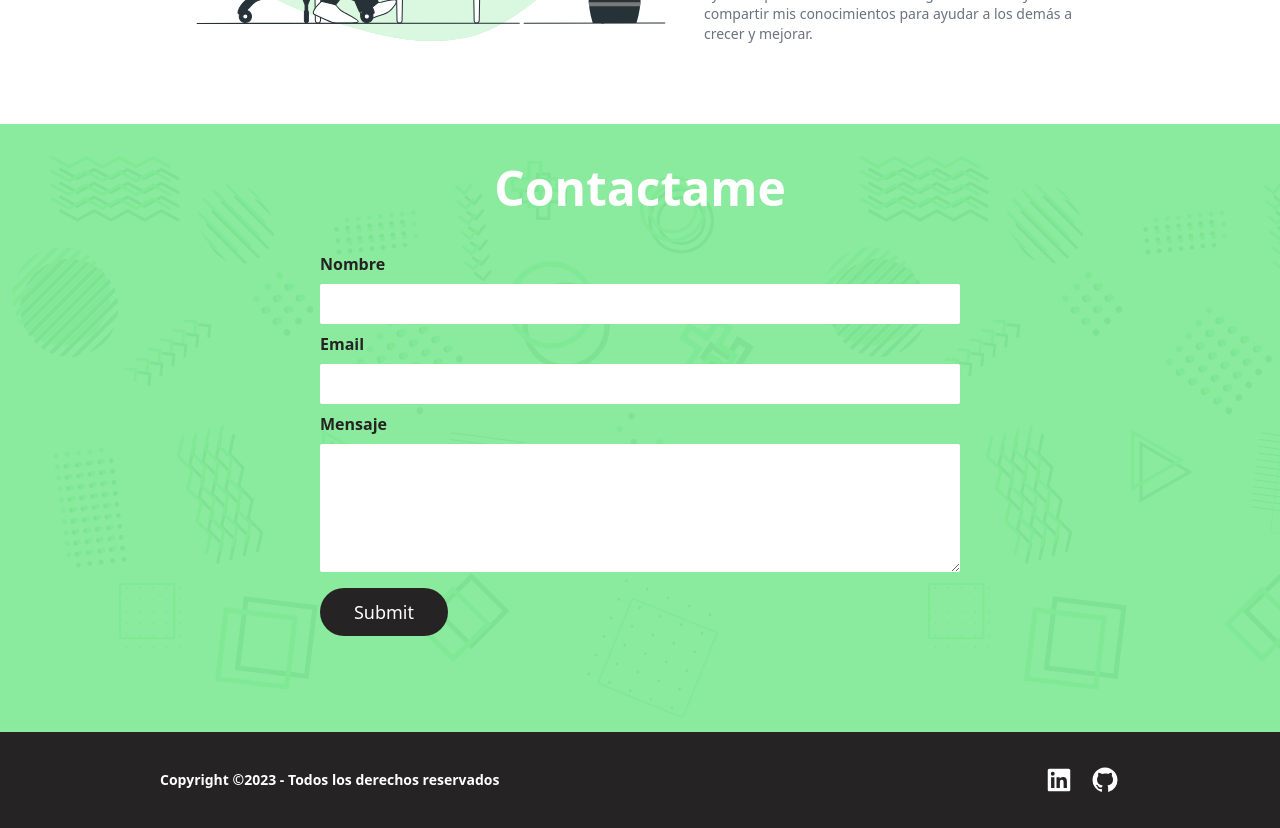
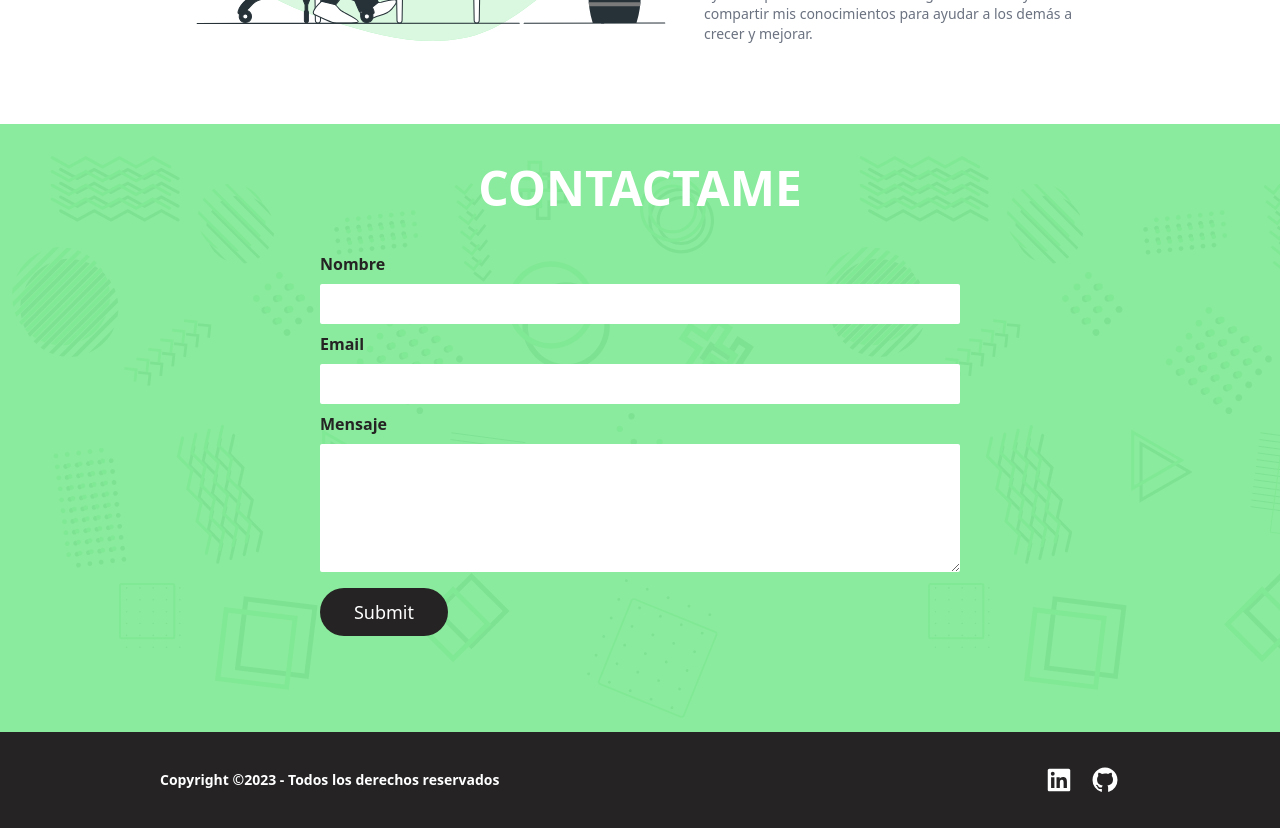
Before and after one commit to julioxr/porfolio, a Next.js app: page / in a window 1280 px wide. Shown: the part 3040-3868 px from the top of the page. Built offline with nearby package versions, Linux system fonts and the light colour scheme.

Commit message:
correcion visual

```diff
--- a/src/components/contacto/MainContacto.jsx
+++ b/src/components/contacto/MainContacto.jsx
@@ -9,7 +9,7 @@ const MainContacto = () => {
         >
             <div className="container mx-auto">
                 <h2 className="font-bold text-5xl py-6 sm:py-10 text-white text-center">
-                    Contactame
+                    CONTACTAME
                 </h2>
                 <FormContacto />
             </div>
--- a/src/components/portfolio/MainPortfolio.jsx
+++ b/src/components/portfolio/MainPortfolio.jsx
@@ -40,7 +40,7 @@ const MainPortfolio = () => {
                             whileInView={{ x: 0, opacity: 1 }}
                             transition={{ duration: 0.5 }}
                             viewport={{ once: true }}
-                            className="font-bold mb-4 text-[4rem] sm:text-[15rem] absolute -top-2 sm:-top-20 left-0 sm:left-10 text-white"
+                            className="font-bold mb-4 text-[4rem] sm:text-[15rem] absolute -top-1 sm:-top-20 left-0 sm:left-10 text-white"
                         >
                             PROYECTOS
                         </motion.h2>
```
